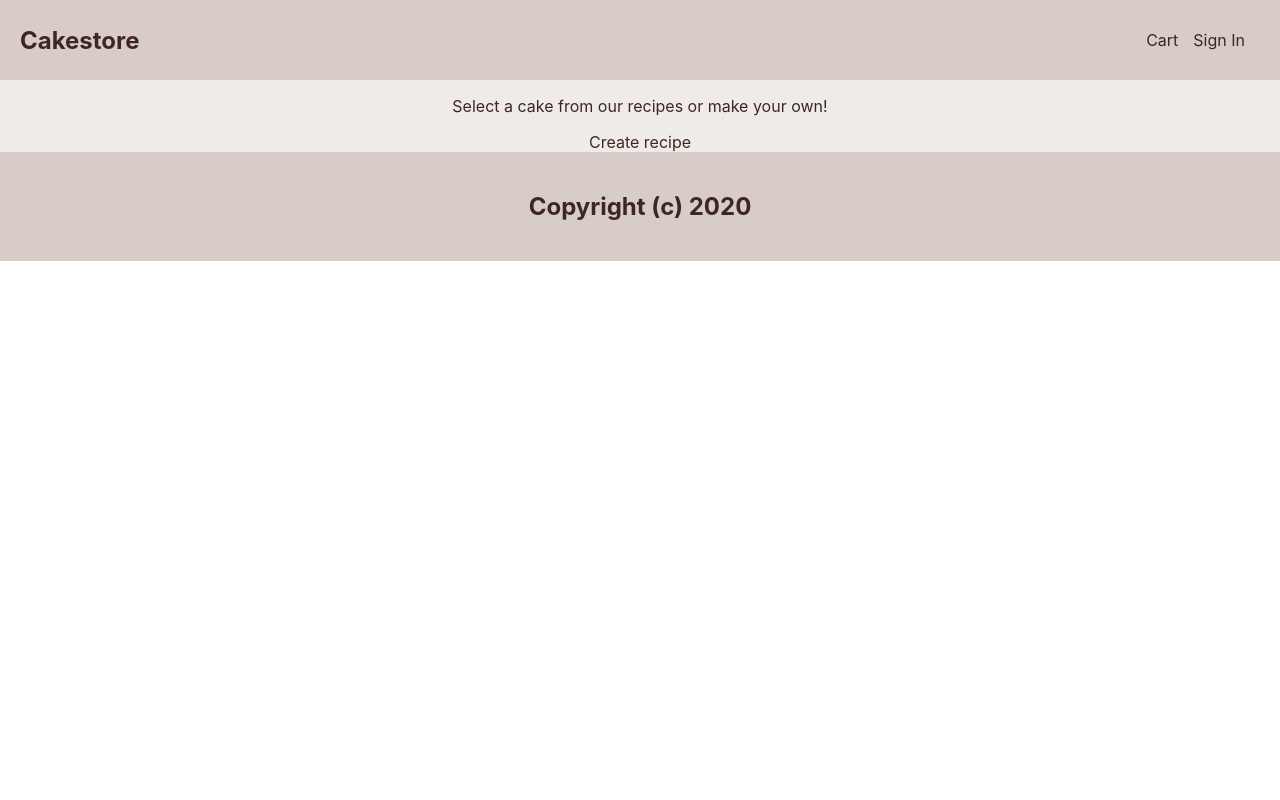
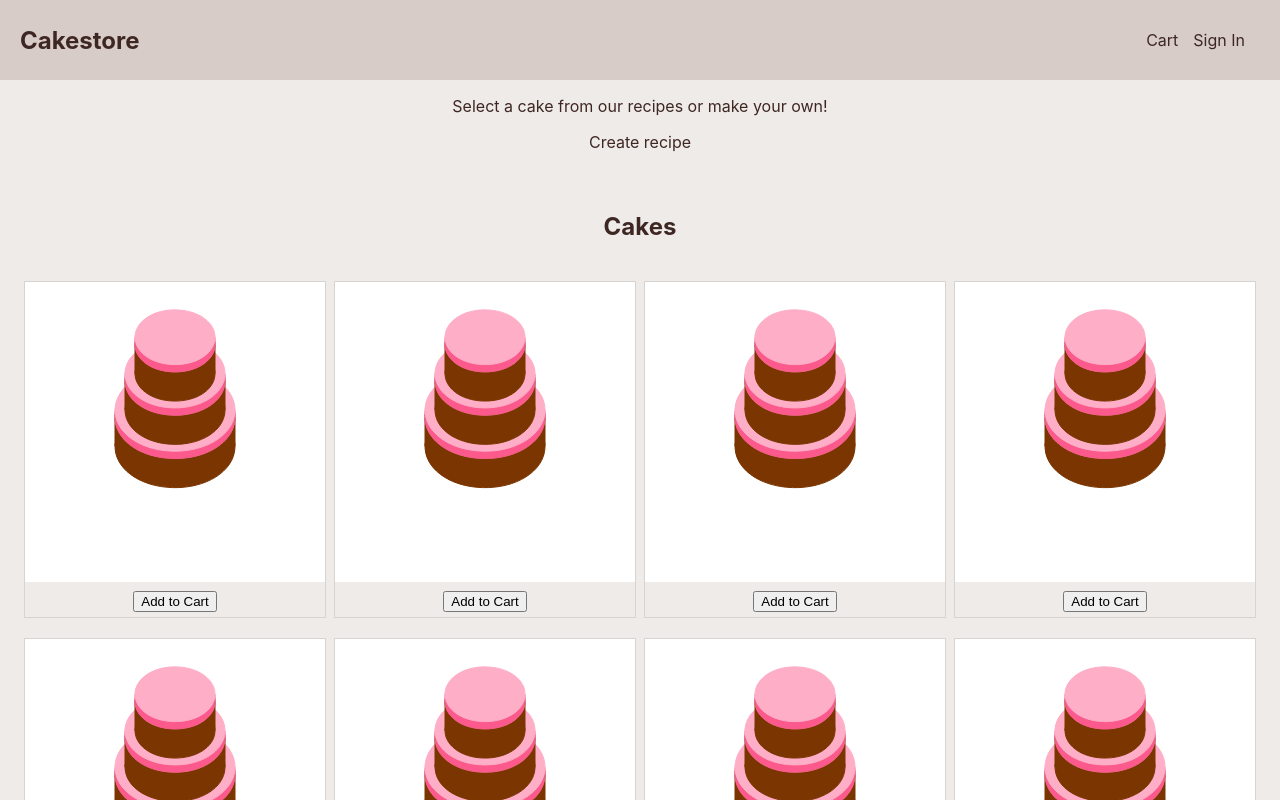
Before and after one commit to prashkup/cakestore, a React (Create React App) app: page / in a window 1280 px wide. Shown: the top 800 px of the page. Built offline with nearby package versions, Linux system fonts and the light colour scheme.

Commit message:
Show the list of products on the homepage

```diff
--- a/src/App.js
+++ b/src/App.js
@@ -1,7 +1,7 @@
 import React from 'react'
 import './App.css'
 
-import { Navbar, Description, Footer } from './ui-elements'
+import { Navbar, Description, Footer, ProductList } from './ui-elements'
 
 function App() {
   return (
@@ -9,6 +9,7 @@ function App() {
       <Navbar title='Cakestore' />
       <main style={{paddingTop: '80px'}}></main>
       <Description />
+      <ProductList />
       <Footer />
     </div>
   )
--- a/src/ui-elements/index.js
+++ b/src/ui-elements/index.js
@@ -1,5 +1,7 @@
 import Description from './description/Description'
 import Footer from './footer/Footer'
 import Navbar from './navbar/Navbar'
+import Product from './product/Product'
+import ProductList from './productList/ProductList'
 
-export { Description, Footer, Navbar }
+export { Description, Footer, Navbar, Product, ProductList }
```
